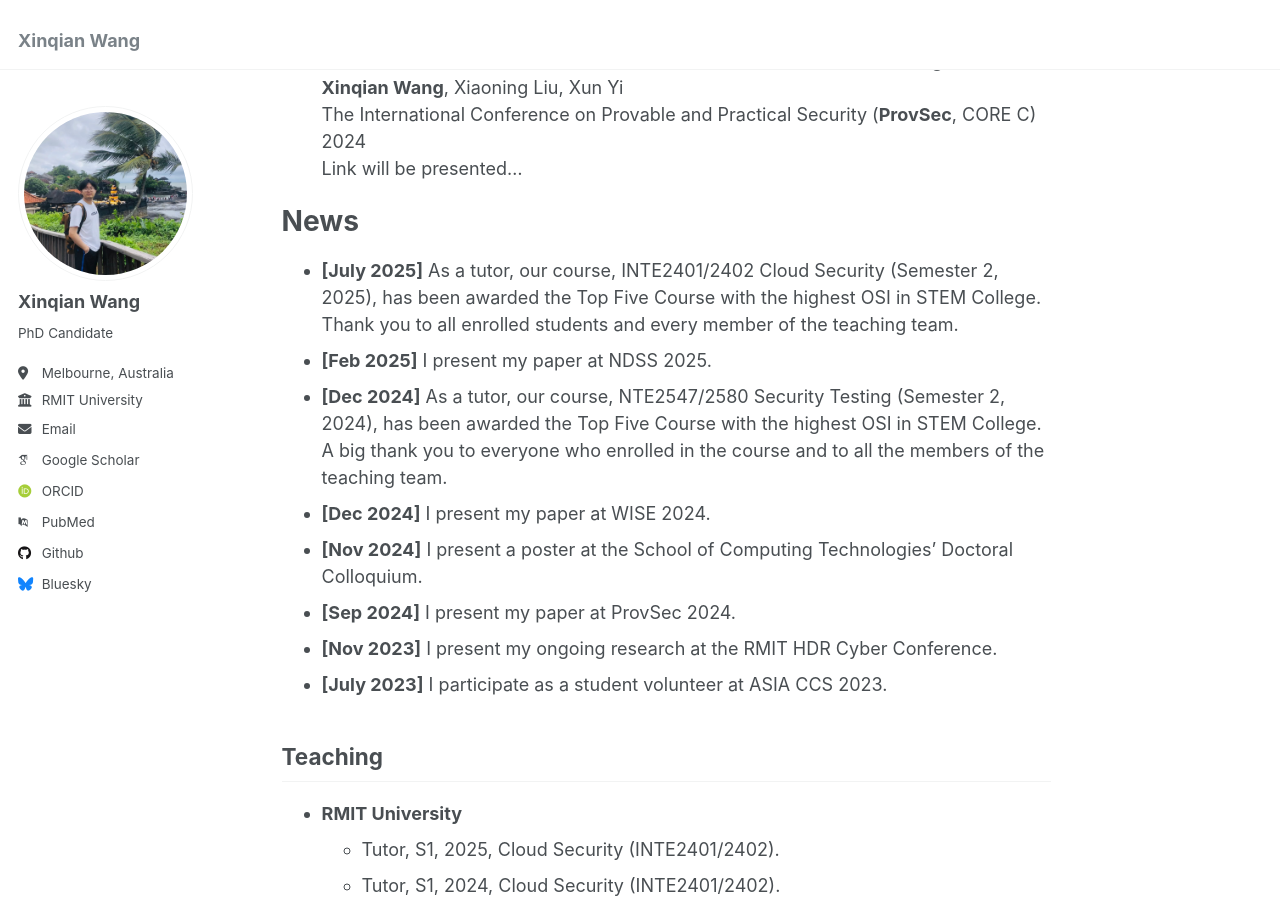
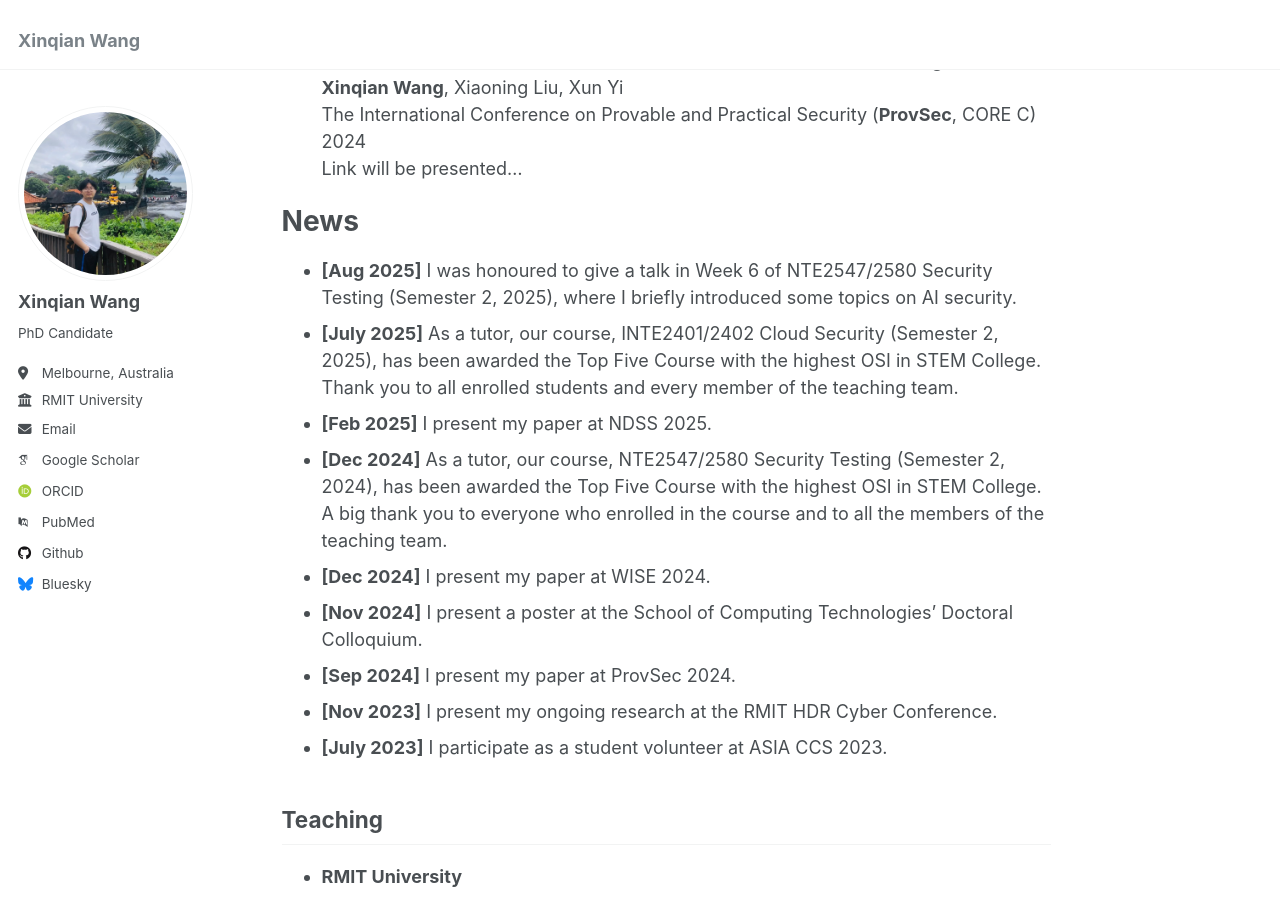
Before and after one commit to Wangxinqian/Academic, a Jekyll site: the page built from _pages/about.md, in a window 1280 px wide and 900 px high, scrolled down 679 px. Built offline with Jekyll 4.4.1, drawn with Linux system fonts in a browser that asks for light colours; some web fonts are replaced.

Commit message:
Update about.md

```diff
--- a/_pages/about.md
+++ b/_pages/about.md
@@ -30,6 +30,7 @@ Selected Publications
 
 News
 ======
+- **[Aug 2025]** I was honoured to give a talk in Week 6 of NTE2547/2580 Security Testing (Semester 2, 2025), where I briefly introduced some topics on AI security.
 - **[July 2025]** As a tutor, our course, INTE2401/2402 Cloud Security (Semester 2, 2025), has been awarded the Top Five Course with the highest OSI in STEM College. Thank you to all enrolled students and every member of the teaching team.
 - **[Feb 2025]** I present my paper at NDSS 2025.
 - **[Dec 2024]** As a tutor, our course, NTE2547/2580 Security Testing (Semester 2, 2024), has been awarded the Top Five Course with the highest OSI in STEM College. A big thank you to everyone who enrolled in the course and to all the members of the teaching team.
```
